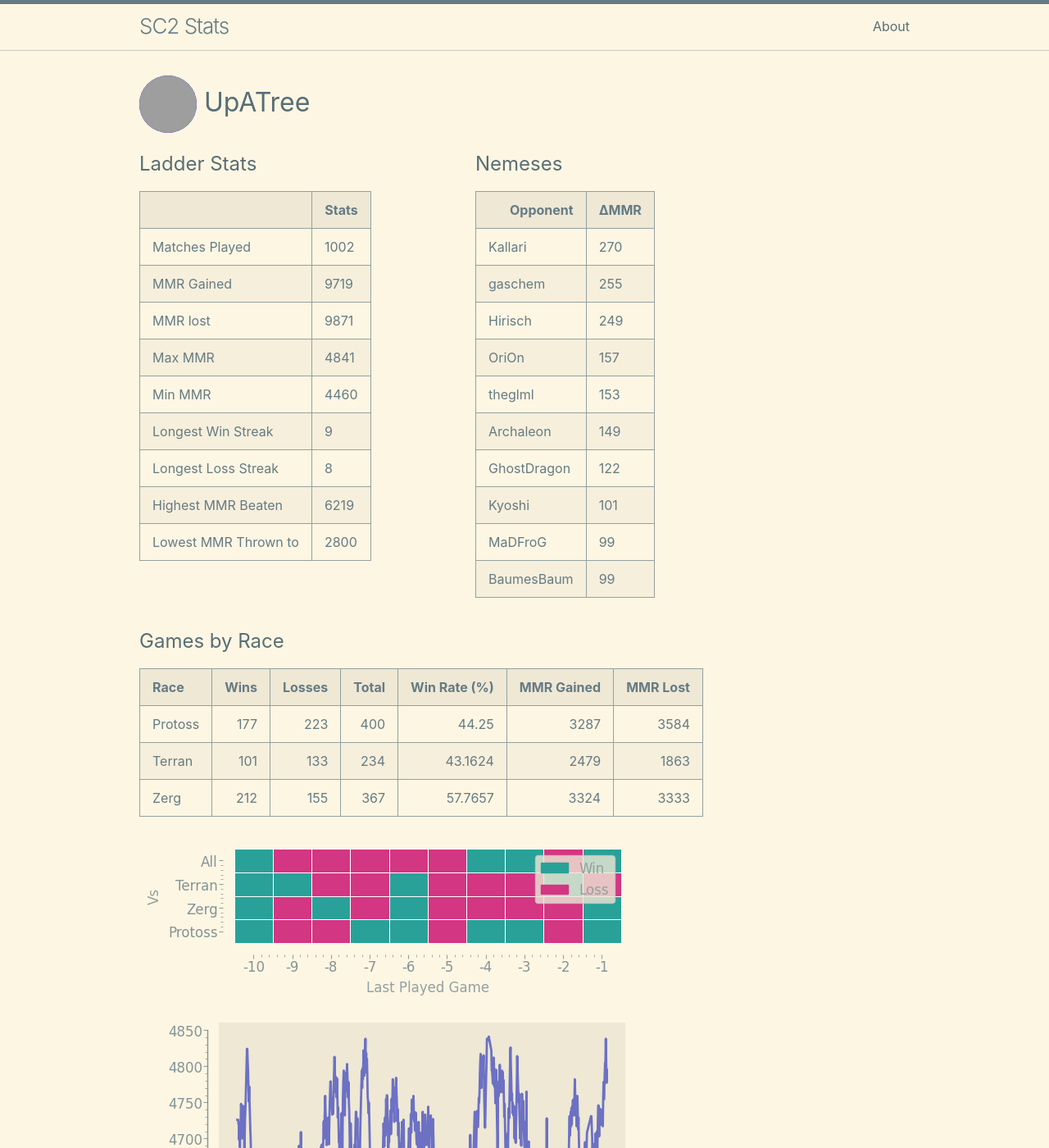
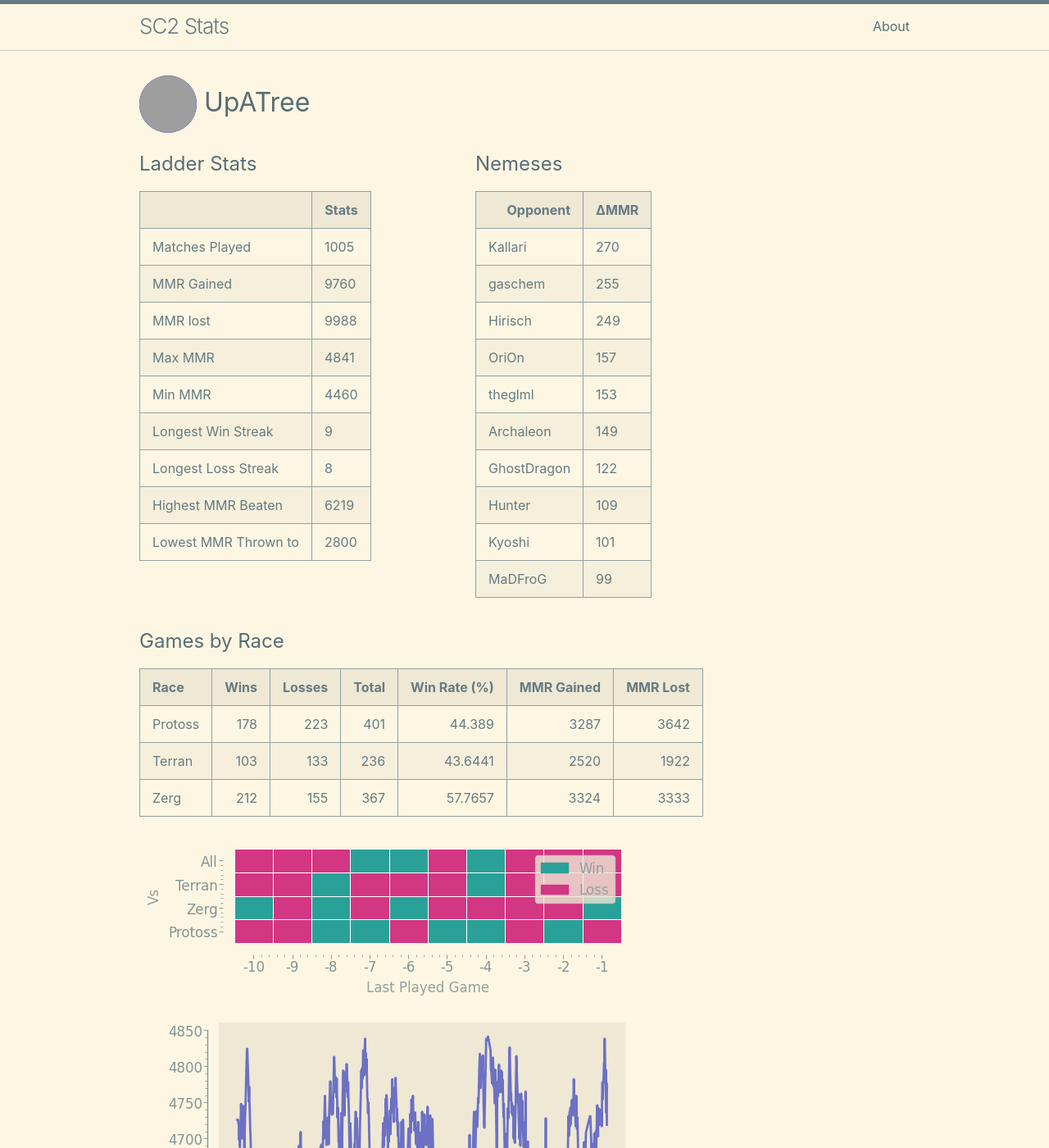
Before and after one commit to kylermurphy/UpATree, a Jekyll site: the page built from docs/index.md, in a window 1280 px wide and 1400 px high. Shown: the whole window at 82% size. Built offline with Jekyll 4.4.1, drawn with Linux system fonts in a browser that asks for light colours; grey boxes are pictures that could not be loaded.

Commit message:
running on push

```diff
--- a/docs/index.md
+++ b/docs/index.md
@@ -18,15 +18,15 @@ layout: home
   <tbody>
     <tr>
       <td>Matches Played</td>
-      <td>1002</td>
+      <td>1005</td>
     </tr>
     <tr>
       <td>MMR Gained</td>
-      <td>9719</td>
+      <td>9760</td>
     </tr>
     <tr>
       <td>MMR lost</td>
-      <td>9871</td>
+      <td>9988</td>
     </tr>
     <tr>
       <td>Max MMR</td>
@@ -94,15 +94,15 @@ layout: home
       <td>122</td>
     </tr>
     <tr>
+      <td>Hunter</td>
+      <td>109</td>
+    </tr>
+    <tr>
       <td>Kyoshi</td>
       <td>101</td>
     </tr>
     <tr>
       <td>MaDFroG</td>
-      <td>99</td>
-    </tr>
-    <tr>
-      <td>BaumesBaum</td>
       <td>99</td>
     </tr>
   </tbody>
@@ -114,8 +114,8 @@ layout: home
 
 | Race    |   Wins |   Losses |   Total |   Win Rate (%) |   MMR Gained |   MMR Lost |
 |:--------|-------:|---------:|--------:|---------------:|-------------:|-----------:|
-| Protoss |    177 |      223 |     400 |        44.25   |         3287 |       3584 |
-| Terran  |    101 |      133 |     234 |        43.1624 |         2479 |       1863 |
+| Protoss |    178 |      223 |     401 |        44.389  |         3287 |       3642 |
+| Terran  |    103 |      133 |     236 |        43.6441 |         2520 |       1922 |
 | Zerg    |    212 |      155 |     367 |        57.7657 |         3324 |       3333 |
 
 ![Games by Race](./assets/gm_hist.png)
--- a/log.txt
+++ b/log.txt
@@ -209,3 +209,4 @@ Writing a log file 2025-02-28 22:21:03.
 Writing a log file 2025-02-28 22:47:49.
 Writing a log file 2025-02-28 23:20:33.
 Writing a log file 2025-02-28 23:48:02.
+Writing a log file 2025-03-01 16:25:02.
```
Also changed, not shown: docs/assets/MMR.png, docs/assets/daily.png, docs/assets/gm_hist.png, docs/assets/r_wrt.png, 1 other file.
